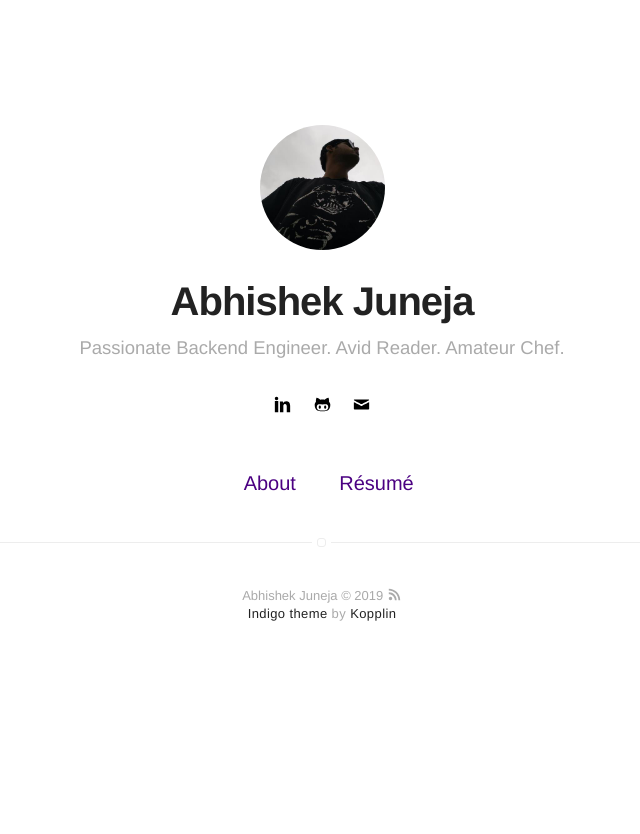
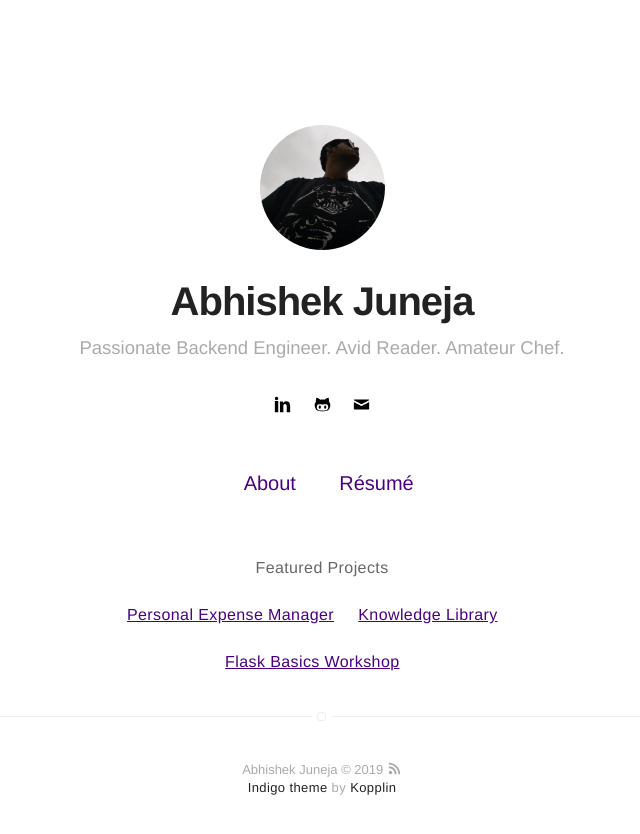
Before and after one commit to darth-dodo/darth-dodo.github.io, a Jekyll site: the page built from index.html, in a window 1280 px wide. Shown: the top 834 px of the page, without its empty margins (318-958 px from the left). Built offline with Jekyll 4.4.1, drawn with Linux system fonts in a browser that asks for light colours.

Commit message:
simple non response p tags and href for featured projects

```diff
--- /dev/null
+++ b/_includes/highlighted-projects.html
@@ -0,0 +1,25 @@
+</br>
+</br>
+<div>
+  <p align="center" class="description">
+    Featured Projects
+  </p>
+
+	<p align="center">
+		<a href="{{ site.url }}/gringotts-backend" target="_blank">Personal Expense Manager</a>
+		&nbsp;&nbsp;&nbsp;
+
+    <a href="{{ site.url }}/hustlers-den" target="_blank">Knowledge Library</a>
+    &nbsp;&nbsp;&nbsp;
+
+    <!-- sample -->
+    <!-- <a href="" target="_blank"><img src="" height="116px" width="200px" /></a>
+		&nbsp;&nbsp;&nbsp; -->
+	</p>
+
+  <p align="center">
+    <a href="{{ site.url }}/tgif-with-flask" target="_blank">Flask Basics Workshop</a>
+    &nbsp;&nbsp;&nbsp;
+	</p>
+
+</div>
```
Also changed, not shown: index.html (+7 -1 lines), 6 other files.
